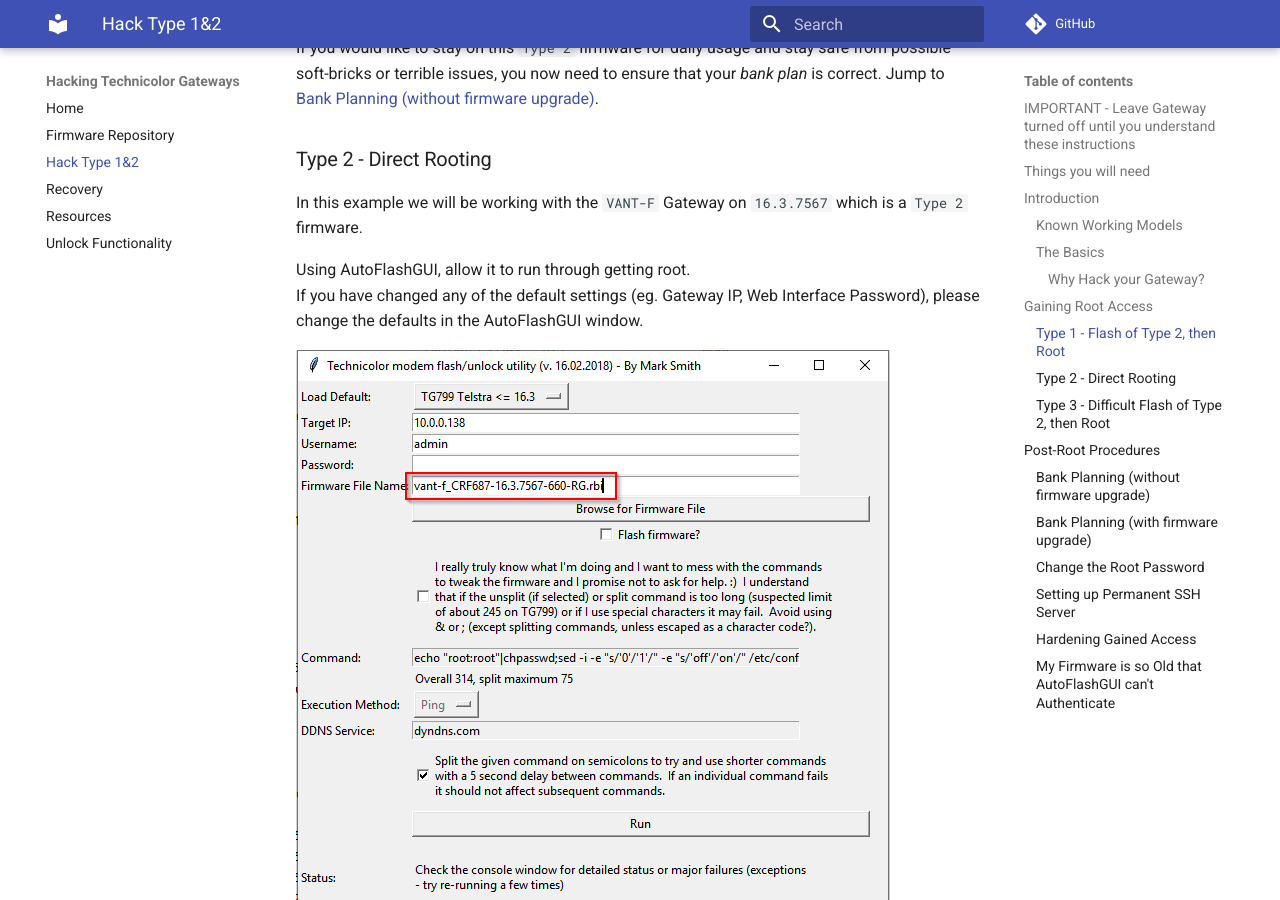
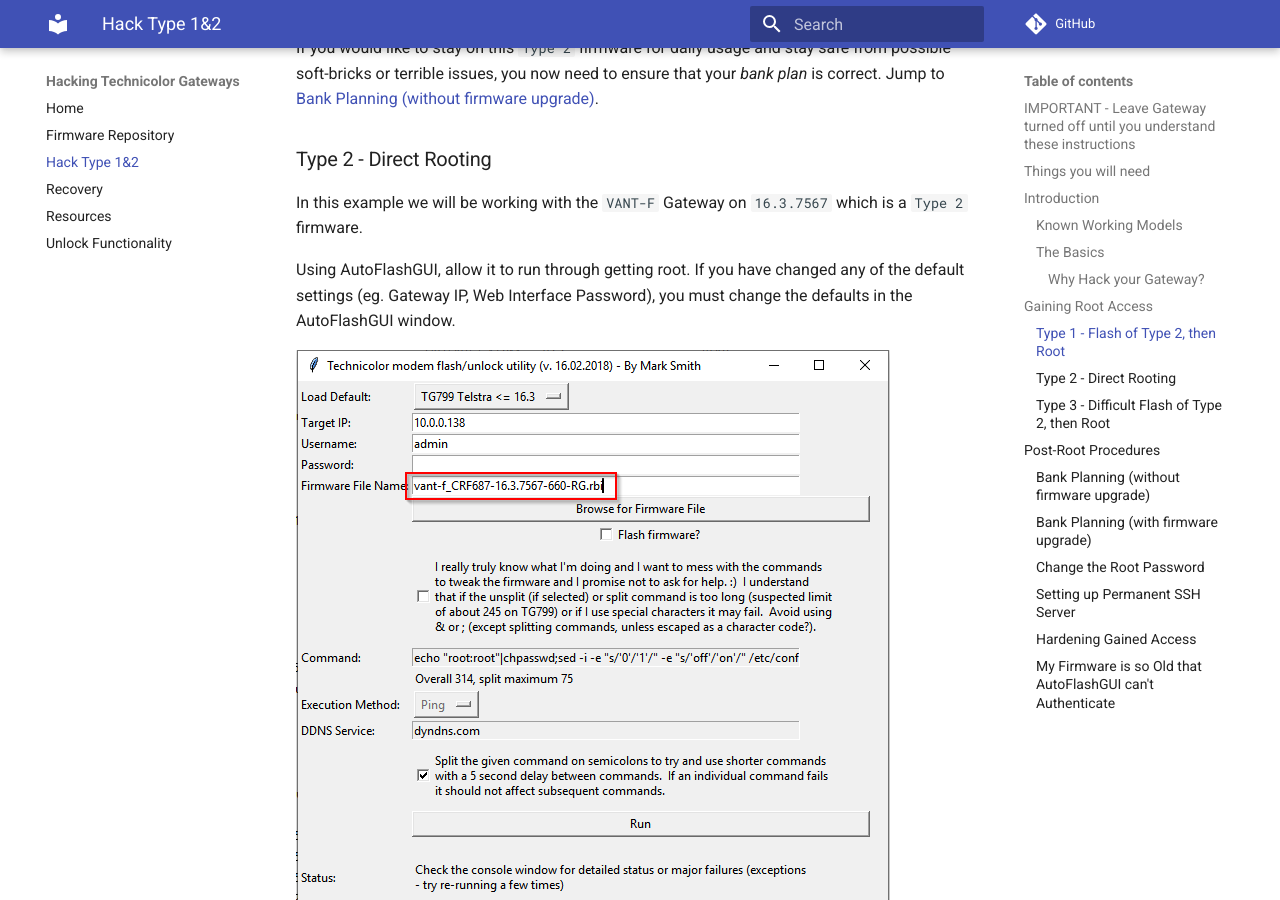
Before and after one commit to hack-technicolor/hack-technicolor, an MkDocs documentation site: the page built from docs/Hack Type 1&2.md, in a window 1280 px wide and 900 px high, scrolled down 3460 px. Built offline with MkDocs 1.6.1 and Material for MkDocs 9.7.7, drawn with Linux system fonts in a browser that asks for light colours; comment, search, counter and statistics services are not loaded.

Commit message:
Changed defaults must be changed in afg

```diff
--- a/docs/Hack Type 1&2.md
+++ b/docs/Hack Type 1&2.md
@@ -87,8 +87,7 @@
 
 In this example we will be working with the `VANT-F` Gateway on `16.3.7567` which is a `Type 2` firmware.
 
-Using AutoFlashGUI, allow it to run through getting root.
-If you have changed any of the default settings (eg. Gateway IP, Web Interface Password), please change the defaults in the AutoFlashGUI window.
+Using AutoFlashGUI, allow it to run through getting root. If you have changed any of the default settings (eg. Gateway IP, Web Interface Password), you must change the defaults in the AutoFlashGUI window.
 
 ![16.3 AFG](images/flashgui_16.3.png)
 
```
